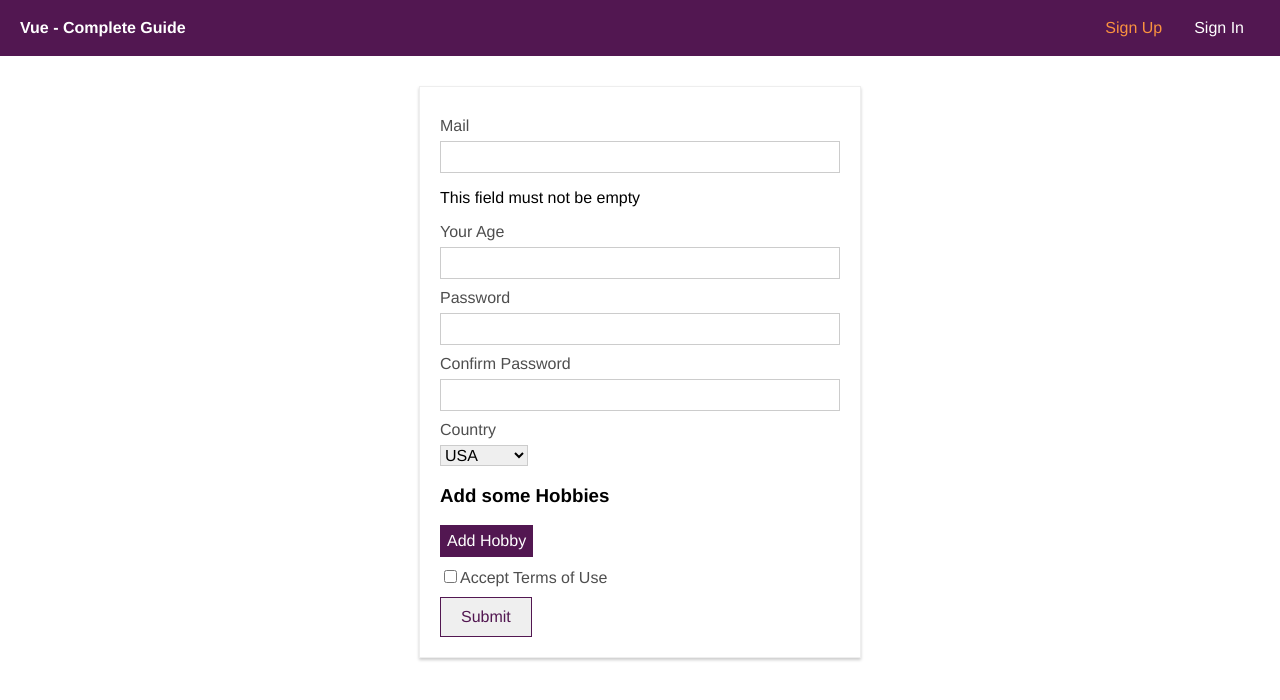
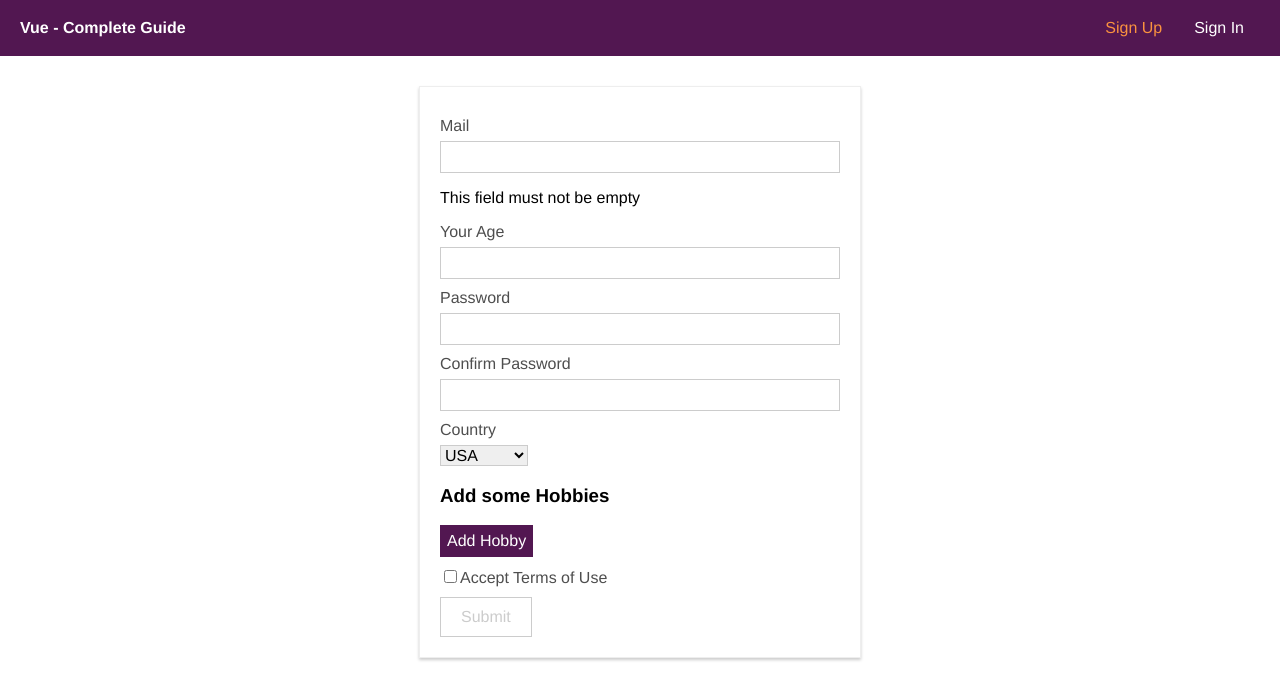
Before and after one commit to IlyaKirsanov/vue-axios-app, a Vue app: page /signup in a window 1280 px wide. Shown: the top 700 px of the page. Built offline with nearby package versions, Linux system fonts and the light colour scheme; the HTML template or start-up script is replaced by a standard one.

Commit message:
cust, async validation, check awlable free email

```diff
--- a/src/components/auth/signup.vue
+++ b/src/components/auth/signup.vue
@@ -74,7 +74,10 @@ import { required, minLength } from 'vuelidate/lib/validators';
                 X
               </button>
             </div>
-            <p v-if="!$v.hobbyInputs.minLen">You have to specify at least {{ $v.hobbyInputs.$params.minLen.min }} hobbies</p>
+            <p v-if="!$v.hobbyInputs.minLen">
+              You have to specify at least
+              {{ $v.hobbyInputs.$params.minLen.min }} hobbies
+            </p>
           </div>
         </div>
         <div class="input inline" :class="{ invalid: $v.terms.$invalid }">
@@ -87,7 +90,7 @@ import { required, minLength } from 'vuelidate/lib/validators';
           <label for="terms">Accept Terms of Use</label>
         </div>
         <div class="submit">
-          <button type="submit">Submit</button>
+          <button type="submit" :disabled="$v.$invalid">Submit</button>
         </div>
       </form>
     </div>
@@ -104,6 +107,7 @@ import {
   sameAs,
   requiredUnless
 } from "vuelidate/lib/validators";
+import axios from "axios";
 export default {
   data() {
     return {
@@ -119,7 +123,16 @@ export default {
   validations: {
     email: {
       required,
-      email
+      email,
+      unique: function(value) {
+        if (value === "") return true;
+        return axios
+          .get('/users.json?orderBy="email"&equalTo="' + value + '"')
+          .then(response => {
+            console.log(response);
+            return Object.keys(response.data).length===0;
+          });
+      }
     },
     age: {
       required,
@@ -138,7 +151,7 @@ export default {
         return vm.country === "germany";
       })
     },
-    hobbyInputs:{
+    hobbyInputs: {
       required,
       minLen: minLength(2),
       $each: {
```
